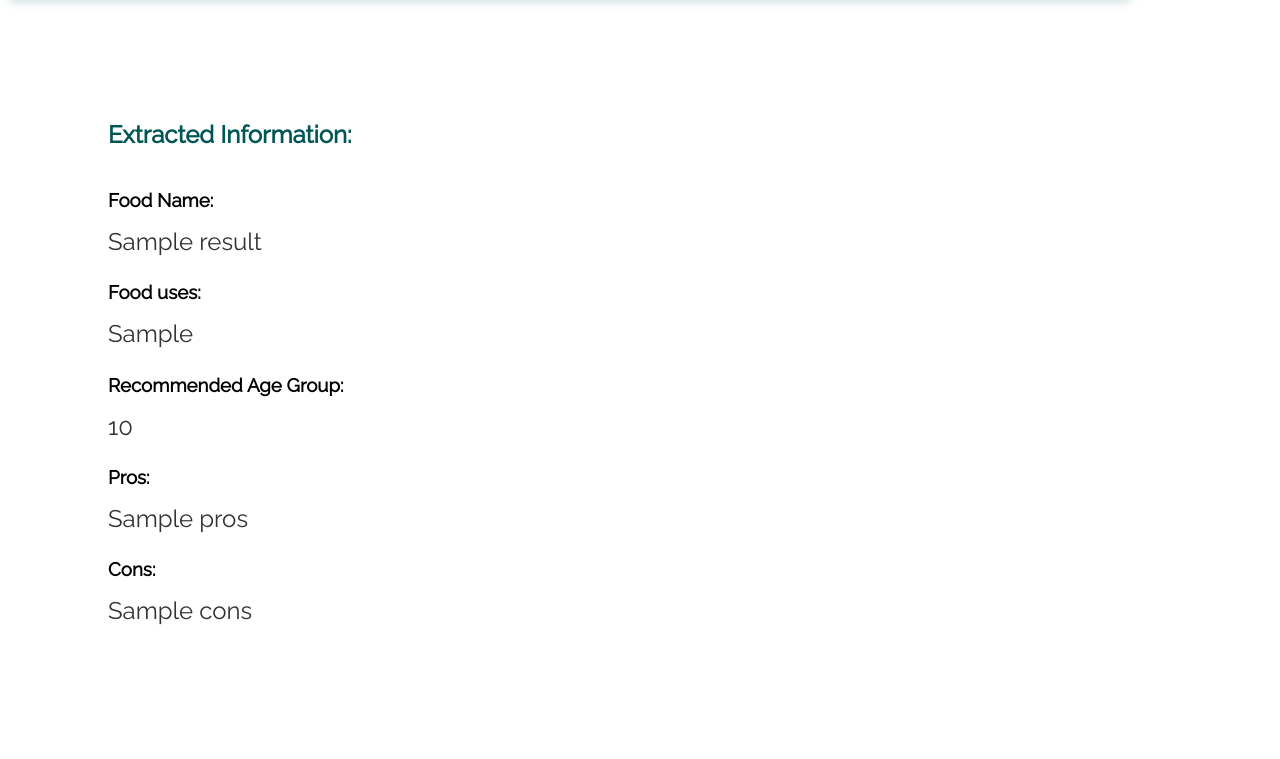
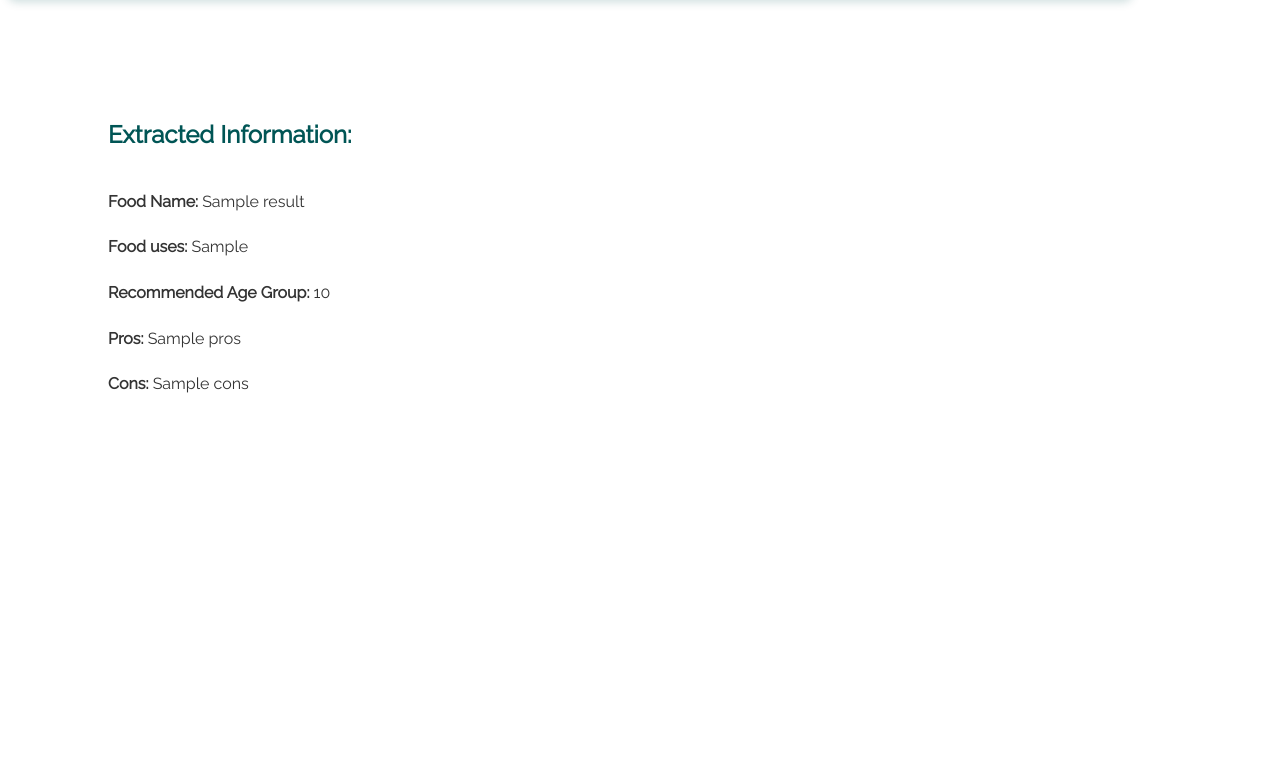
Before and after one commit to 45H15H/Nutrilytics, a Flask app: template templates/result.html in a window 1280 px wide. Shown: the part 239-998 px from the top of the page. After the commit the page ends 800 px from the top, so only its background shows below. Run offline with Flask 3, Linux system fonts and the light colour scheme; the template is opened without the code that fills it: most values are stand-ins (such as "Sample title", 1, 10 or a date in 2020).

Commit message:
Refactor extracted information display

```diff
--- a/static/css/index.css
+++ b/static/css/index.css
@@ -406,7 +406,7 @@ h2.extracted-info {
 }
 
 .extracted-info-p {
-  font-size: 1.5rem;
+  font-size: 1rem;
   color: #333;
   margin-top: 0px;
   margin-bottom: 20px;
--- a/templates/result.html
+++ b/templates/result.html
@@ -41,16 +41,16 @@
 <div class="result-container-2">
   <h2 class="extracted-info">Extracted Information:</h2>
       <div>
-        <h3 class="extracted-info-h">Food Name:</h3>
-        <p class="extracted-info-p">{{ result.food_name }}</p>
-        <h3 class="extracted-info-h">Food uses:</h3>
-        <p class="extracted-info-p"> {{ result.food_uses }}</p>
-        <h3 class="extracted-info-h">Recommended Age Group:</h3>
-        <p class="extracted-info-p"> {{ result.recommended_age_group }}</p>
-        <h3 class="extracted-info-h">Pros:</h3>
-        <p class="extracted-info-p"> {{ result.pros }}</p>
-        <h3 class="extracted-info-h">Cons:</h3>
-        <p class="extracted-info-p"> {{ result.cons }}</p>
+        <!-- <h3 class="extracted-info-h">Food Name:</h3> -->
+        <p class="extracted-info-p"><b>Food Name:</b> {{ result.food_name }}</p>
+        <!-- <h3 class="extracted-info-h">Food uses:</h3> -->
+        <p class="extracted-info-p"><b>Food uses:</b> {{ result.food_uses }}</p>
+        <!-- <h3 class="extracted-info-h">Recommended Age Group:</h3> -->
+        <p class="extracted-info-p"><b>Recommended Age Group:</b> {{ result.recommended_age_group }}</p>
+        <!-- <h3 class="extracted-info-h">Pros:</h3> -->
+        <p class="extracted-info-p"><b>Pros:</b> {{ result.pros }}</p>
+        <!-- <h3 class="extracted-info-h">Cons:</h3> -->
+        <p class="extracted-info-p"><b>Cons:</b> {{ result.cons }}</p>
       </div>
 </div>
 {% endblock %}
```
Also changed, not shown: other parts of templates/result.html (+1 -1 lines).
